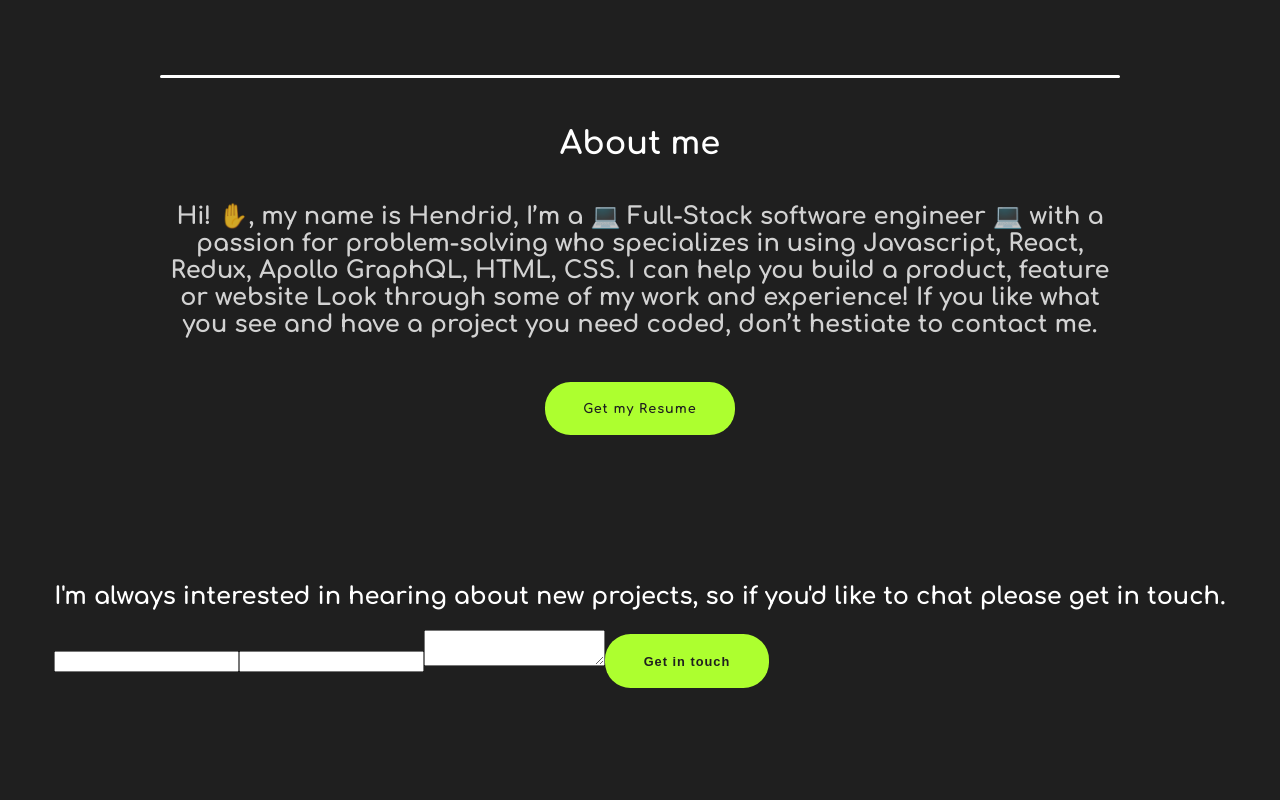
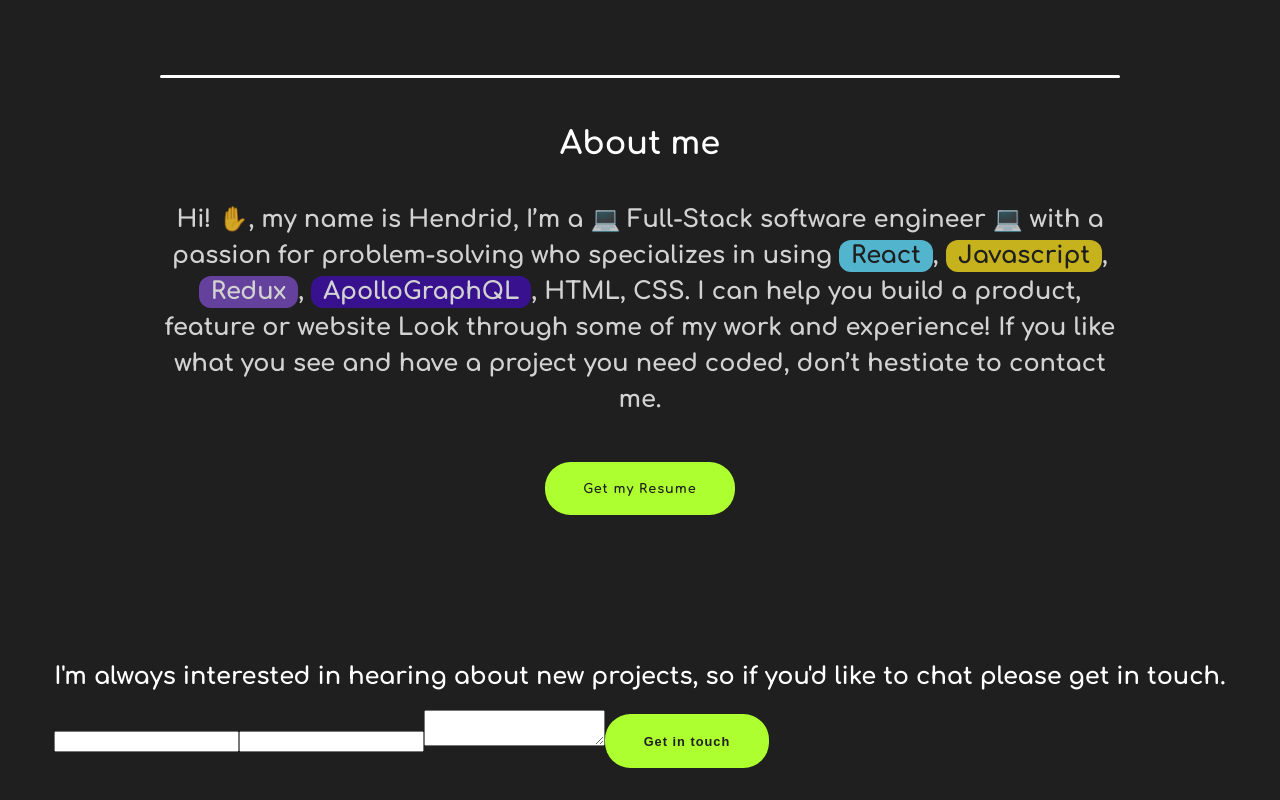
Before and after one commit to hendridg/portfolio, a React (Create React App) app: page / in a window 1280 px wide. Shown: the part 1307-2107 px from the top of the page. Before the commit the page ends 2027 px from the top, so only its background shows below. Built offline with nearby package versions, Linux system fonts and the light colour scheme.

Commit message:
Add Strong styled-component to text in About.js

```diff
--- a/src/components/About.js
+++ b/src/components/About.js
@@ -21,20 +21,43 @@ const Container = styled.div`
   h2 {
     text-align: center;
     opacity: 0.8;
+    line-height: 1.5em;
   }
+`;
+
+const Strong = styled.span`
+  color: ${(props) => (props.color ? props.color : 'white')};
+  background-color: ${(props) => (props.bg ? props.bg : 'white')};
+  padding: 0.1em 0.5em;
+  border-radius: 0.5em;
 `;
 
 const About = () => (
   <WrapperAbout>
-    <TitleSection>About me</TitleSection>
+    <TitleSection lineColor="yellow">About me</TitleSection>
     <Container>
       <h2>
         Hi! ✋, my name is Hendrid, I’m a 💻 Full-Stack software engineer 💻
-        with a passion for problem-solving who specializes in using Javascript,
-        React, Redux, Apollo GraphQL, HTML, CSS. I can help you build a product,
-        feature or website Look through some of my work and experience! If you
-        like what you see and have a project you need coded, don’t hestiate to
-        contact me.
+        with a passion for problem-solving who specializes in using
+        {' '}
+        <Strong bg="#61dafb" color="#1f1f1f">
+          React
+        </Strong>
+        ,
+        {' '}
+        <Strong bg="#efd81d" color="#1f1f1f">
+          Javascript
+        </Strong>
+        ,
+        {' '}
+        <Strong bg="#764abc">Redux</Strong>
+        ,
+        {' '}
+        <Strong bg="#3f0fab">ApolloGraphQL</Strong>
+        , HTML, CSS. I can help you
+        build a product, feature or website Look through some of my work and
+        experience! If you like what you see and have a project you need coded,
+        don’t hestiate to contact me.
       </h2>
       <ButtonLink linkTo="/cv-hendrid-gonzalez.pdf" accent>
         Get my Resume
```
